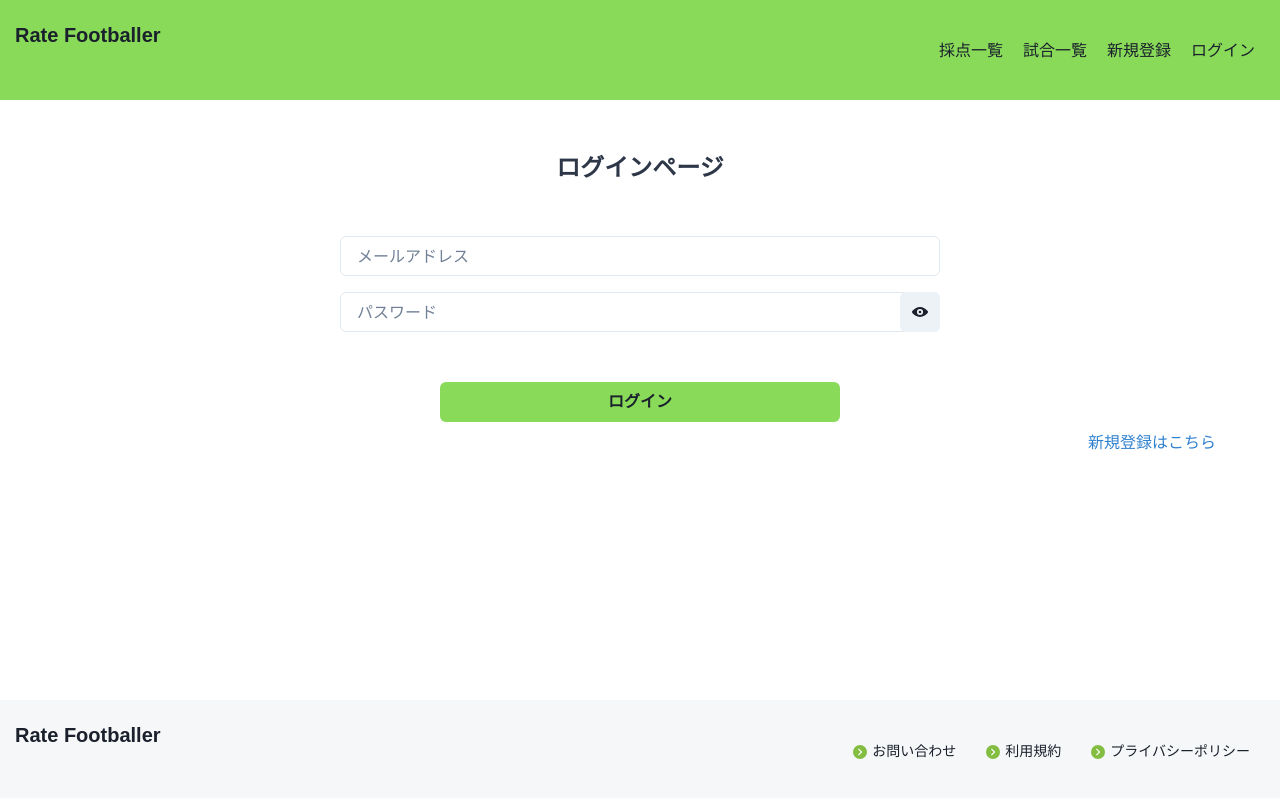
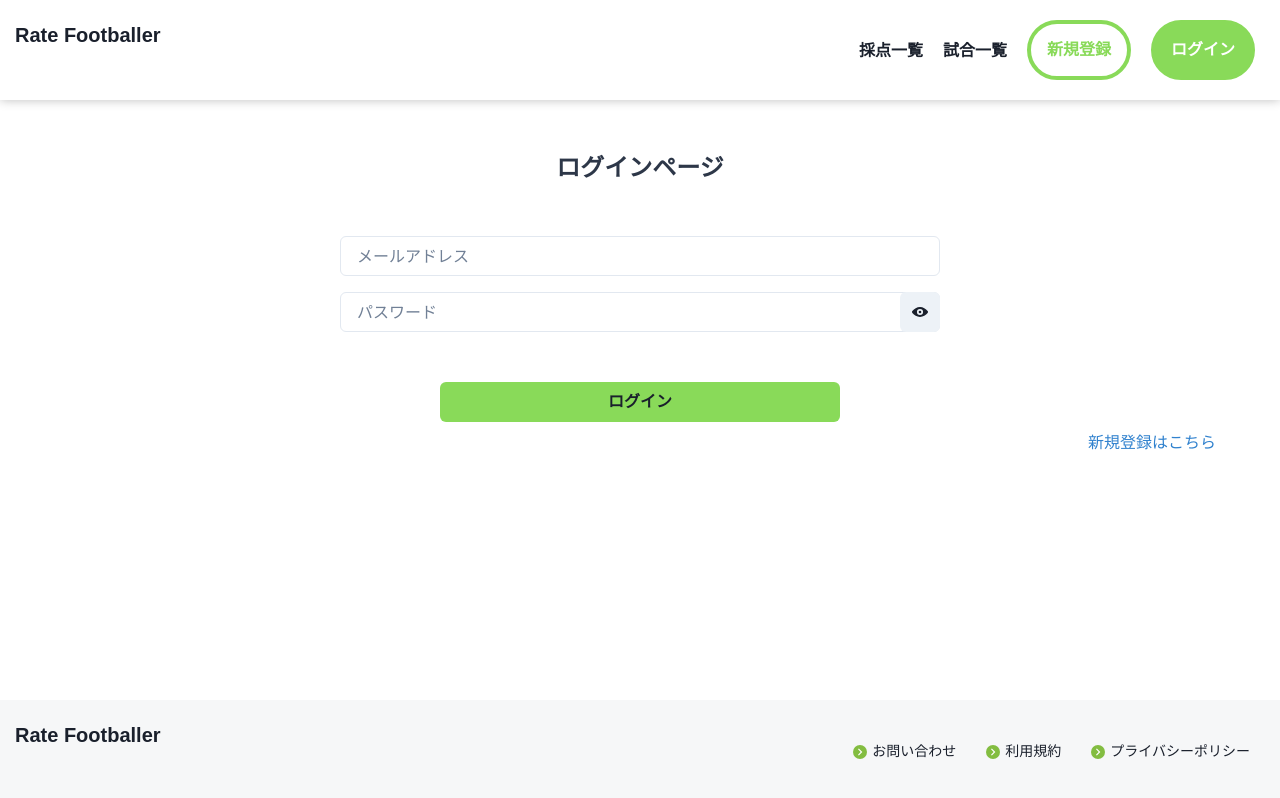
Before and after one commit to KmxNnCCZ/rate-footballer-frontend-react, a React (Create React App) app: page /login in a window 1280 px wide. Built offline with nearby package versions, Linux system fonts and the light colour scheme; what axios-case-converter would draw is missing.

Commit message:
ヘッダーレイアウトの変更

```diff
--- a/src/App.js
+++ b/src/App.js
@@ -1,4 +1,4 @@
-import * as React from 'react';
+import React, { useState, useEffect } from 'react';
 import { ChakraProvider } from '@chakra-ui/react';
 import { Flex } from '@chakra-ui/react'
 import { Routes, Route } from 'react-router-dom';
@@ -17,24 +17,55 @@ import { Test } from './routes/Test.js';
 import { Rate } from './routes/Rate.js';
 import { Rates } from './routes/Rates.js';
 
+import { getUser } from './lib/api/auth.js';
+
 function App() {
+
+  const [isLoggedIn, setIsLoggedIn] = useState(false);
+
+  // useEffect(() => {
+  //   const checkLoggedInStatus = async() => {
+  //     try {
+  //       const user = await getUser();
+  //       console.log(user.isLogin)
+  //       setIsLoggedIn(user.isLogin);
+  //     } catch (e) {
+  //       console.log(e);
+  //     }
+  //   };
+
+  //   checkLoggedInStatus();
+  // }, []);
+
+  useEffect(() => {
+    const checkLoggedInStatus = async () => {
+      try {
+        const user = await getUser();
+        setIsLoggedIn(user.isLogin);
+      } catch (e) {
+        console.log(e);
+      }
+    }
+    checkLoggedInStatus();
+  }, [isLoggedIn]);
+
   return (
    <ChakraProvider>
     <Flex
       direction="column"
       minHeight="100vh"
     >
-      <Header />
+      <Header isLoggedIn={isLoggedIn} setIsLoggedIn={setIsLoggedIn}/>
       <Body
       >
         <Routes>
           <Route path="/" element={ <Top /> }></Route>
-          <Route path="login" element={ <Login /> }></Route>
+          <Route path="login" element={ <Login isLoggedIn={isLoggedIn} setIsLoggedIn={setIsLoggedIn}/> }></Route>
           <Route path="signUp" element={ <SignUp /> }></Route>
           <Route path="matches" element={ <Matches /> }></Route>
           <Route path="/matches/:matchApiId" element={ <Match /> }></Route>
-          <Route path="/matches/:matchApiId/rate" element={ <Rate /> }></Route>
-          <Route path="rates" element={ <Rates /> }></Route>
+          <Route path="/matches/:matchApiId/rate" element={ <Rate isLoggedIn={isLoggedIn}/> }></Route>
+          <Route path="rates" element={ <Rates isLoggedIn={isLoggedIn}/> }></Route>
           <Route path="test" element={ <Test /> }></Route>
           <Route path="*" element={ <Notfound /> } />
         </Routes>
--- a/src/components/Header.js
+++ b/src/components/Header.js
@@ -1,6 +1,4 @@
-import  { useState, useEffect } from 'react';
-
-import { Link } from "react-router-dom";
+import { Link, useLocation } from "react-router-dom";
 
 import {
   Box,
@@ -10,41 +8,114 @@ import {
   MenuButton,
   MenuList,
   MenuItem,
-  Hide
+  Hide,
+  Button,
+  Text
 } from '@chakra-ui/react';
 import { HamburgerIcon, SmallCloseIcon } from '@chakra-ui/icons';
 
-import { getUser, signOut } from '../lib/api/auth.js'
+import { signOut } from '../lib/api/auth.js'
 
-export const Header = () => {
-  const [loggedIn, setLoggedIn] = useState(false);
+const HeaderItem = ({children, itemPath, }) => {
+  const currentPath = useLocation().pathname;
+  return (
+    <Link to={itemPath}>
+      <Box
+        _hover={{
+          visibility: "visible",
+          bottom: "12px",
+          opacity: "1",
+        }}
+      >
+        {currentPath === itemPath ?
+          <Text
+            as="b"
+            color="#89DA59"
+          >
+            {children}
+            </Text>
+          :
+          <Text
+          as="b"
+          position="relative"
+          _after={{
+            content: '""',
+            position: "absolute",
+            left: "0",
+            width: "100%",
+            height: "3px",
+            background: "#89DA59", //線の色
+            bottom: "0px", // 線をテキストの下に配置
+            opacity: "0",
+            visibility: "hidden",
+            transition: "all 0.3s ease-in-out", // アニメーション
+          }}
+          _hover={{
+            _after: {
+              visibility: "visible",
+              bottom: "-5px", // ホバー時の線の位置を調整
+              opacity: "1",
+            },
+          }}
+        >
+            {children}
+          </Text>
+        }
+      </Box>
+    </Link>
+  )
+};
 
-  useEffect(() => {
-    const checkLoggedInStatus = async() => {
-      try {
-        const res = await getUser();
-          if (res && res.data.isLogin) {
-            setLoggedIn(true);
-          } else {
-            setLoggedIn(false);
-          }
-      } catch (e) {
-        console.log(e);
+const CustomButton = ({children, itemPath}) => {
+  const currentPath = useLocation().pathname;
+  return (
+    <Link to={itemPath}>
+      {currentPath === itemPath ?
+        <Button
+        as='button'
+        my="20px"
+        h="60px"
+        color="white"
+        bg="#89DA59"
+        borderColor='#89DA59'
+        borderRadius="50px"
+        borderWidth="4px"
+        _hover={{ bg: '#89DA59', color: "white" }}
+        >
+          {children}
+        </Button>
+      :
+        <Button
+        as='button'
+        my="20px"
+        h="60px"
+        color="#89DA59"
+        bg="white"
+        borderColor='#89DA59'
+        borderRadius="50px"
+        borderWidth="4px"
+        _hover={{ bg: '#89DA59', color: "white" }}
+      >
+        {children}
+      </Button>
       }
-    };
+    </Link>
+  )
+}
 
-    checkLoggedInStatus();
-  }, []);
+
+export const Header = ({isLoggedIn, setIsLoggedIn}) => {
 
   return (
     <Box
       as="header"
       width="full"
       height="100px"
-      bg="#89DA59"
+      bg="#FFF"
       top={0}
       position="fixed"
       zIndex="1000" // ヘッダーが上に来るようにするため
+      boxShadow="0 0 10px rgba(0, 0, 0, .26);"
     >
       <Flex
         justifyContent="space-between"
@@ -74,7 +145,7 @@ export const Header = () => {
                   <MenuList>
                     <Link to="rates"><MenuItem>採点一覧</MenuItem></Link>
                     <Link to="matches"><MenuItem>試合一覧</MenuItem></Link>
-                    {loggedIn ? (
+                    {isLoggedIn ? (
                       <>
                         <Link to="#"><MenuItem>ランキング</MenuItem></Link>
                         <Link to="#"><MenuItem>マイページ</MenuItem></Link>
@@ -82,8 +153,12 @@ export const Header = () => {
                       </>
                     ) : (
                       <>
-                        <Link to="signUp"><MenuItem>新規登録</MenuItem></Link>
-                        <Link to="login"><MenuItem>ログインページ</MenuItem></Link>
+                        <Link to="signUp">
+                          <MenuItem>
+                            新規登録
+                          </MenuItem>
+                        </Link>
+                        <Link to="login"><MenuItem>ログイン</MenuItem></Link>
                       </>
                     )}
                   </MenuList>
@@ -97,18 +172,28 @@ export const Header = () => {
               alignItems="center"
               gap="20px"
             >
-              <Link to="rates">採点一覧</Link>
-              <Link to="matches">試合一覧</Link>
-              {loggedIn ? (
+              <HeaderItem itemPath="/rates">
+                採点一覧
+              </HeaderItem>
+              <HeaderItem itemPath="/matches">
+                試合一覧
+              </HeaderItem>
+              {isLoggedIn ? (
                 <>
-                  <Link to="#">ランキング</Link>
-                  <Link to="#">マイページ</Link>
-                  <Link to="" onClick={signOut}>ログアウト</Link>
+                  <HeaderItem itemPath="#">ランキング</HeaderItem>
+                  <HeaderItem itemPath="#">マイページ</HeaderItem>
+                  <Box onClick={() => signOut(setIsLoggedIn)}>
+                    <CustomButton itemPath="">ログアウト</CustomButton>
+                  </Box>
                 </>
               ) : (
                 <>
-                  <Link to="signUp">新規登録</Link>
-                  <Link to="login">ログイン</Link>
+                <CustomButton itemPath={"/signup"}>
+                  新規登録
+                </CustomButton>
+                <CustomButton itemPath={"/login"}>
+                  ログイン
+                </CustomButton>
                 </>
               )}
             </Flex>
--- a/src/lib/api/auth.js
+++ b/src/lib/api/auth.js
@@ -14,7 +14,7 @@ export const signIn = (params) => {
 };
 
 // ログアウト
-export const signOut = async () => {
+export const signOut = async (setIsLoggedIn) => {
   const accessToken = Cookies.get("_access_token");
   const clientToken = Cookies.get("_client");
   const uid = Cookies.get("_uid");
@@ -35,7 +35,7 @@ export const signOut = async () => {
     document.cookie = '_access_token=; max-age=0;';
     document.cookie = '_client=; max-age=0;';
     document.cookie = '_uid=; max-age=0;';
-    window.location.reload();
+    setIsLoggedIn(false);
   } catch (e) {
     console.log(e);
   }
@@ -50,7 +50,7 @@ export const getUser = async() => {
   const uid = Cookies.get("_uid");
 
   if (!accessToken|| !clientToken || !uid) {
-    return; // 必要なクッキーが揃っていない場合、何もせずに終了
+    return {isLogin: false}; // 必要なクッキーが揃っていない場合、何もせずに終了
   }
 
   // ヘッダーを設定
@@ -61,5 +61,6 @@ export const getUser = async() => {
   };
 
   // ユーザー情報を取得
-  return client.get("/auth/sessions", { headers });
+  const res = await client.get("/auth/sessions", { headers });
+  return res.data;
 };
--- a/src/routes/Login.js
+++ b/src/routes/Login.js
@@ -1,5 +1,5 @@
 import { Link, useNavigate } from 'react-router-dom';
-import { useState, useEffect } from 'react';
+import { useState } from 'react';
 
 import {
   Text,
@@ -12,10 +12,10 @@ import {
 } from '@chakra-ui/react';
 import { ViewIcon, ViewOffIcon } from '@chakra-ui/icons'
 
-import { signIn, getUser } from '../lib/api/auth.js'
+import { signIn } from '../lib/api/auth.js'
 import Cookies from "js-cookie";
 
-export const Login = () => {
+export const Login = ({ isLoggedIn, setIsLoggedIn }) => {
   const [email, setEmail] = useState("");
   const [password, setPassword] = useState("");
   const navigate = useNavigate();
@@ -32,7 +32,7 @@ export const Login = () => {
       Cookies.set("_access_token", res.headers["accessToken"]);
       Cookies.set("_client", res.headers["client"]);
       Cookies.set("_uid", res.headers["uid"]);
-      window.location.reload();
+      setIsLoggedIn(true);
       navigate("/")
     } catch (e) {
       console.log(e);
@@ -40,20 +40,9 @@ export const Login = () => {
   }
 
   // すでにログイン済みであればトップページに遷移
-  // useEffect内でf関数を定義し実行しているのは、第1引数の関数の戻り値にはクリーンアップ関数を設定する必要がある非同期関数をそのまま書くとエラーが起きてしまうから
-  useEffect(() => {
-    const f = async () => {
-      try {
-        const res = await getUser();
-	      if (res && res.data.isLogin) {
-          navigate("/");
-        }
-      } catch (e) {
-        console.log(e);
-      }
-    };
-    f();
-  }, [navigate]);
+  if(isLoggedIn) {
+    navigate("/");
+  }
 
   return (
     <Box>
--- a/src/routes/Rate.js
+++ b/src/routes/Rate.js
@@ -12,21 +12,19 @@ import {
 } from "@chakra-ui/react";
 
 import { getTeam } from "../lib/api/getMatch";
-import { getUser } from "../lib/api/auth";
 import { postRate } from "../lib/api/rate";
 import { Loading } from "../components/Loading";
 import { PlayerRatingItem } from "../components/PlayerRatingItem";
 import { LoginRequiredMessage } from "../components/LoginRequiredMessage";
 
 
-export const Rate = () => {
+export const Rate = ({ isLoggedIn }) => {
   const { isOpen, onOpen, onClose } = useDisclosure();
   const cancelRef = React.useRef();
 
   const { matchApiId } = useParams();
   const [teamData, setTeamData] = useState({});
   const [loading, setLoading] = useState(true);
-  const [isLoggedIn, setIsLoggedIn] = useState(false);
   const navigate = useNavigate();
 
   const [playerRates, setPlayerRates] = useState([]);
@@ -54,15 +52,7 @@ export const Rate = () => {
       }
     };
 
-    const fetchCurrentUser = async () => {
-      const user = await getUser();
-      if (user) {
-        setIsLoggedIn(user.data.isLogin)
-      }
-    };
-
     fetchMatch();
-    fetchCurrentUser();
   }, [matchApiId, team]);
 
   const incrementScore = (i) => {
--- a/src/routes/Rates.js
+++ b/src/routes/Rates.js
@@ -27,8 +27,8 @@ export const Rates = () => {
 
   const fetchCurrentUser = async () => {
     const user = await getUser();
-    if (user.data.isLogin) {
-      setCurrentUserId(user.data.data.id)
+    if (user.isLogin) {
+      setCurrentUserId(user.data.id)
     }
   };
 
```
